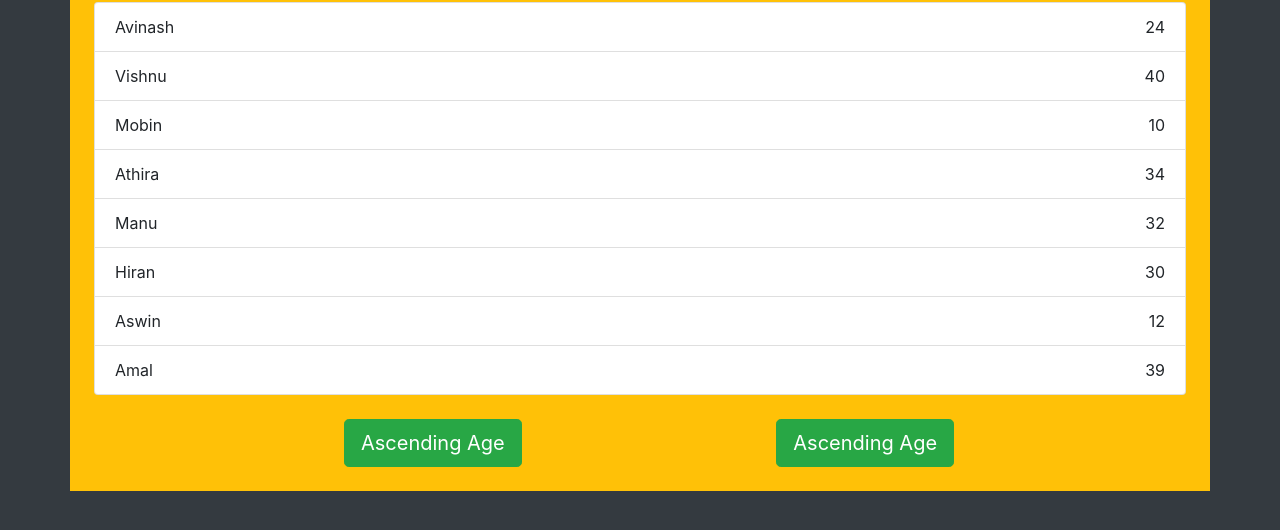
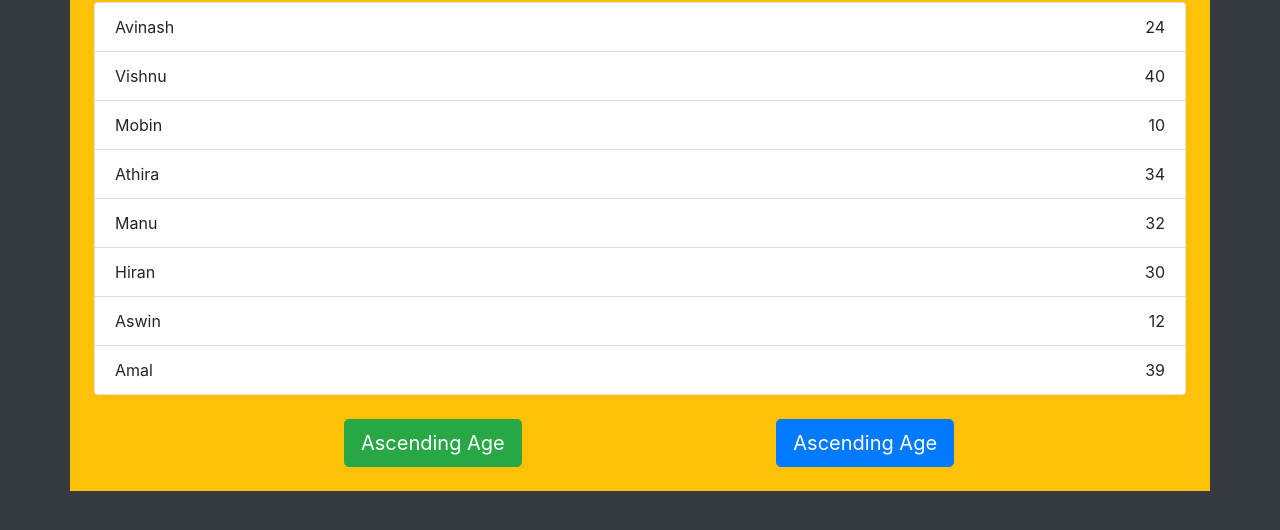
Before and after one commit to avinashofficialpdm/friendslist, a plain HTML site: page index.html in a window 1280 px wide. Shown: the part 194-724 px from the top of the page. Drawn offline with nearby package versions, Linux system fonts and the light colour scheme.

Commit message:
Update index.html

```diff
--- a/index.html
+++ b/index.html
@@ -25,7 +25,7 @@
       </button>
       <button
         type="button"
-        class="btn btn-success btn-lg mt-4  sort-btn2">
+        class="btn btn-primary btn-lg mt-4  sort-btn2">
         Ascending Age
       </button>
     </div>
```
